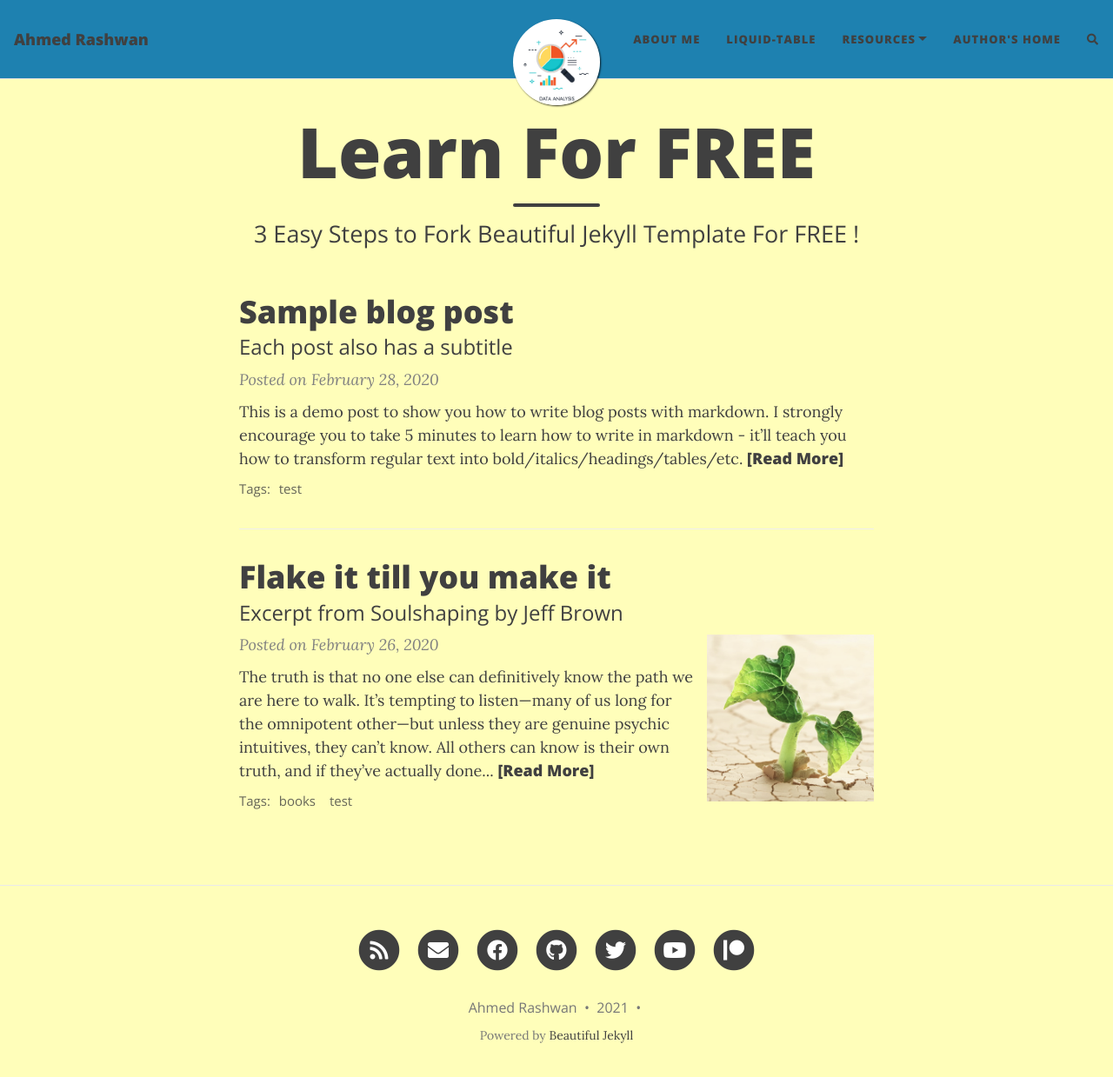
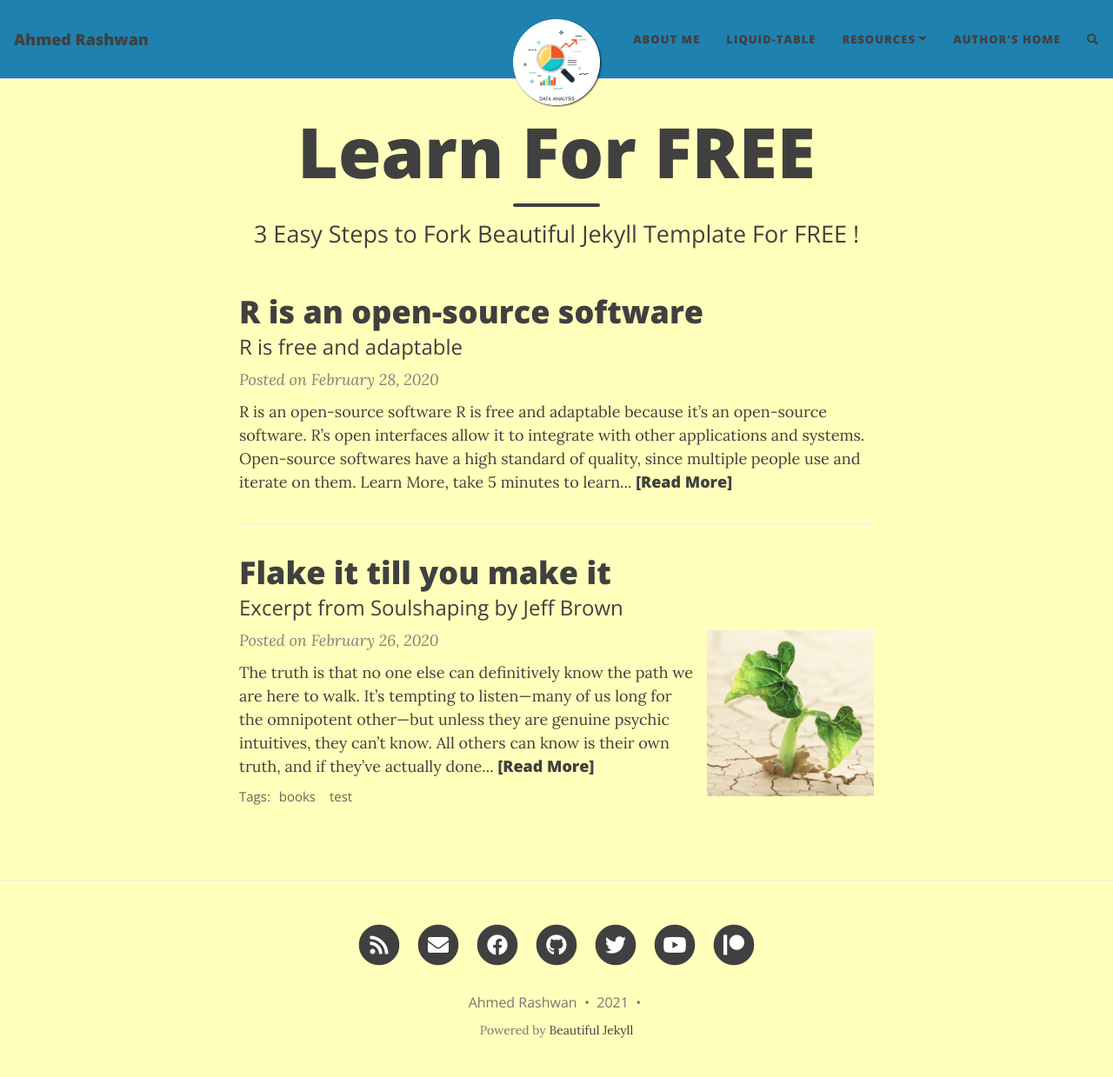
Before and after one commit to AhmedRashwanASU/NewGitHubPage, a Jekyll site: the page built from index.html, in a window 1280 px wide and 1252 px high. Shown: the top 1239 px of the window at 87% size. Built offline with Jekyll 4.4.1, drawn with Linux system fonts in a browser that asks for light colours; nearby versions of some CDN libraries; the list of posts is cut into pages by our own code; comment, search, counter and statistics services are not loaded.

Commit message:
Update 2020-02-28-test-markdown.md

```diff
--- a/_posts/2020-02-28-test-markdown.md
+++ b/_posts/2020-02-28-test-markdown.md
@@ -1,34 +1,17 @@
 ---
 layout: post
-title: Sample blog post
-subtitle: Each post also has a subtitle
-gh-repo: daattali/beautiful-jekyll
+title: R is an open-source software
+subtitle: R is free and adaptable
+gh-repo: AhmedRashwanASU/NewGitHubPage
 gh-badge: [star, fork, follow]
-tags: [test]
 comments: true
 ---
 
-This is a demo post to show you how to write blog posts with markdown.  I strongly encourage you to [take 5 minutes to learn how to write in markdown](https://markdowntutorial.com/) - it'll teach you how to transform regular text into bold/italics/headings/tables/etc.
+R is an open-source software
+R is free and adaptable because it’s an open-source software. R’s open interfaces allow it to integrate with other applications and systems. Open-source softwares have a high standard of quality, since multiple people use and iterate on them. Learn More, [take 5 minutes to learn how to write in markdown](https://markdowntutorial.com/)
 
 **Here is some bold text**
 
-## Here is a secondary heading
-
-Here's a useless table:
-
-| Number | Next number | Previous number |
-| :------ |:--- | :--- |
-| Five | Six | Four |
-| Ten | Eleven | Nine |
-| Seven | Eight | Six |
-| Two | Three | One |
-
-
-How about a yummy crepe?
-
-![Crepe](https://s3-media3.fl.yelpcdn.com/bphoto/cQ1Yoa75m2yUFFbY2xwuqw/348s.jpg)
-
-It can also be centered!
 
 ![Crepe](https://s3-media3.fl.yelpcdn.com/bphoto/cQ1Yoa75m2yUFFbY2xwuqw/348s.jpg){: .mx-auto.d-block :}
 
```
